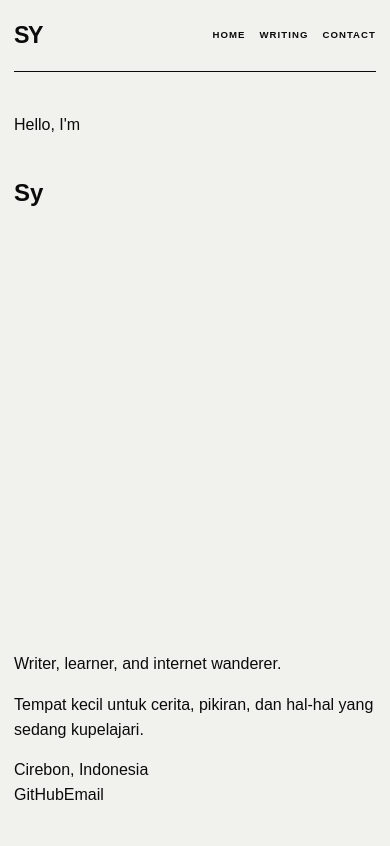
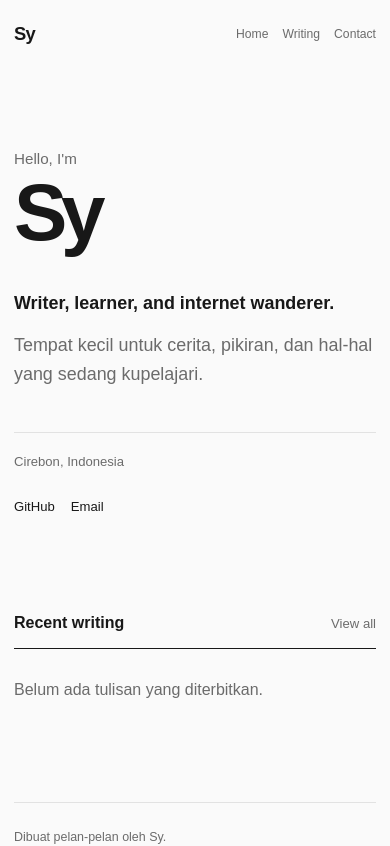
Before and after one commit to ncuyyGans/By-Sy, a Next.js app: page / in a window 390 px wide. Shown: the top 846 px of the page. Built offline with nearby package versions, Linux system fonts and the light colour scheme; no server answers; the database is empty.

Commit message:
style: normalize typography and spacing across public pages

```diff
--- a/app/globals.css
+++ b/app/globals.css
@@ -1,99 +1,73 @@
 :root {
-  --background: #f1f1ed;
-  --foreground: #0b0b0b;
-  --muted: #62625e;
-  --line: #b8b8b1;
-  --accent: #0b0b0b;
-  --surface: #fafaf7;
+  --background: #fafafa;
+  --foreground: #181818;
+  --muted: #6b6b6b;
+  --line: #e2e2e2;
+  --accent: #181818;
+  --surface: #ffffff;
 }
 
 * { box-sizing: border-box; }
 html { scroll-behavior: smooth; }
-body {
-  margin: 0;
-  background: var(--background);
-  color: var(--foreground);
-  font-family: Arial, Helvetica, sans-serif;
-  line-height: 1.55;
-  text-rendering: optimizeLegibility;
-}
+body { margin: 0; background: var(--background); color: var(--foreground); font-family: Arial, Helvetica, sans-serif; line-height: 1.65; text-rendering: optimizeLegibility; }
 a { color: inherit; text-decoration: none; }
 button, input, textarea, select { font: inherit; }
-.site-shell { width: min(100% - 48px, 1320px); margin: 0 auto; }
-.site-header {
-  position: relative;
-  z-index: 10;
-  display: flex;
-  justify-content: space-between;
-  align-items: center;
-  height: 86px;
-  border-bottom: 1px solid var(--foreground);
-  text-transform: uppercase;
-}
-.logo { font-weight: 900; letter-spacing: -.06em; font-size: 1.45rem; }
-.logo-dot { margin-left: 6px; font-size: .52rem; vertical-align: top; }
-.nav { display: flex; gap: clamp(18px, 3vw, 42px); font-size: .72rem; letter-spacing: .11em; font-weight: 700; }
-.nav a { position: relative; }
-.nav a::after { content: ""; position: absolute; left: 0; right: 100%; bottom: -5px; height: 1px; background: currentColor; transition: right .25s ease; }
-.nav a:hover::after { right: 0; }
+.site-shell { width: min(100% - 40px, 820px); margin: 0 auto; }
+.site-header { display: flex; justify-content: space-between; align-items: center; height: 76px; }
+.logo { font-size: 1.15rem; font-weight: 700; letter-spacing: -.035em; }
+.nav { display: flex; gap: 24px; color: var(--muted); font-size: .84rem; }
+.nav a:hover { color: var(--foreground); }
 
-.profile-hero { min-height: calc(100vh - 86px); display: grid; grid-template-rows: auto 1fr auto; padding: 25px 0 36px; }
-.hero-kicker { display: flex; justify-content: space-between; gap: 20px; text-transform: uppercase; font-size: .68rem; letter-spacing: .12em; font-weight: 700; }
-.hero-name { align-self: center; display: flex; flex-direction: column; line-height: .75; letter-spacing: -.095em; }
-.hero-name span { margin-left: .8vw; font-size: clamp(2rem, 6vw, 6rem); font-weight: 400; letter-spacing: -.07em; }
-.hero-name strong { font-size: clamp(10rem, 31vw, 30rem); font-weight: 900; }
-.hero-bottom { display: grid; grid-template-columns: 1fr minmax(300px, 520px); gap: 40px; align-items: end; border-top: 1px solid var(--foreground); padding-top: 18px; }
-.availability { align-self: start; text-transform: uppercase; font-size: .66rem; letter-spacing: .1em; font-weight: 700; }
-.pulse-dot { display: inline-block; width: 8px; height: 8px; margin-right: 8px; border-radius: 50%; background: var(--foreground); animation: pulse 2s infinite; }
-@keyframes pulse { 50% { opacity: .25; } }
-.hero-copy { font-size: clamp(1rem, 1.6vw, 1.3rem); }
-.hero-copy p { margin: 0 0 14px; }
-.hero-copy .role { font-weight: 700; font-size: 1.25em; letter-spacing: -.03em; }
-.social-list { display: flex; flex-wrap: wrap; gap: 9px 20px; margin-top: 25px; text-transform: uppercase; font-size: .67rem; letter-spacing: .09em; font-weight: 700; }
-.social-list a:hover { text-decoration: underline; text-underline-offset: 5px; }
+.profile-hero { padding: 112px 0 100px; }
+.intro-label { margin: 0 0 4px; color: var(--muted); font-size: .95rem; }
+.profile-hero h1, .archive-hero h1 { margin: 0; font-size: clamp(4.5rem, 14vw, 7.5rem); line-height: .95; letter-spacing: -.08em; font-weight: 700; }
+.profile-copy { width: min(100%, 650px); margin-top: 38px; font-size: clamp(1.12rem, 2.5vw, 1.35rem); }
+.profile-copy p { margin: 0 0 12px; }
+.profile-copy .role { color: var(--foreground); font-weight: 600; }
+.profile-copy p:not(.role) { color: var(--muted); }
+.profile-meta { display: flex; justify-content: space-between; gap: 24px; margin-top: 42px; padding-top: 18px; border-top: 1px solid var(--line); color: var(--muted); font-size: .82rem; }
+.profile-meta div { display: flex; flex-wrap: wrap; gap: 16px; }
+.profile-meta a { color: var(--foreground); }
+.profile-meta a:hover { text-decoration: underline; text-underline-offset: 4px; }
 
-.writing-section { padding: 110px 0 80px; }
-.section-label { display: grid; grid-template-columns: 60px 1fr auto; padding: 13px 0; border-top: 1px solid var(--foreground); border-bottom: 1px solid var(--foreground); text-transform: uppercase; font-size: .68rem; letter-spacing: .11em; font-weight: 700; }
-.editorial-row, .archive-row { display: grid; grid-template-columns: 60px 1fr 175px; gap: 20px; align-items: start; padding: 30px 0; border-bottom: 1px solid var(--line); transition: padding .25s ease, background .25s ease; }
-.editorial-row:hover, .archive-row:hover { padding-left: 12px; padding-right: 12px; background: var(--foreground); color: var(--background); }
-.row-number { font-size: .7rem; }
-.tag { display: inline-block; margin-bottom: 8px; font-size: .64rem; text-transform: uppercase; letter-spacing: .12em; font-weight: 700; }
-.editorial-row h2, .archive-row h2 { margin: 0 0 8px; font-size: clamp(1.8rem, 4vw, 4.2rem); line-height: .95; letter-spacing: -.065em; }
-.editorial-row p, .archive-row p { max-width: 630px; margin: 0; color: var(--muted); }
-.editorial-row:hover p, .archive-row:hover p { color: #bdbdb5; }
-.row-meta { display: grid; justify-items: end; gap: 3px; text-align: right; text-transform: uppercase; font-size: .62rem; letter-spacing: .07em; }
-.row-meta b { margin-top: 22px; font-size: 1.25rem; }
+.writing-section { padding: 20px 0 90px; }
+.section-heading { display: flex; justify-content: space-between; align-items: baseline; padding-bottom: 12px; border-bottom: 1px solid var(--foreground); }
+.section-heading h2 { margin: 0; font-size: 1rem; }
+.section-heading a { color: var(--muted); font-size: .82rem; }
+.post-list, .archive-list { display: grid; }
+.post-row { display: grid; grid-template-columns: 1fr 150px; gap: 24px; padding: 24px 0; border-bottom: 1px solid var(--line); }
+.post-row:hover h3 { text-decoration: underline; text-decoration-thickness: 1px; text-underline-offset: 5px; }
+.post-row h3 { margin: 0 0 6px; font-size: clamp(1.25rem, 3vw, 1.55rem); line-height: 1.25; letter-spacing: -.03em; }
+.post-row p { margin: 0; color: var(--muted); font-size: .94rem; }
+.post-meta { display: flex; flex-direction: column; align-items: flex-end; color: var(--muted); font-size: .76rem; }
+.tag { display: block; margin-bottom: 6px; color: var(--muted); font-size: .72rem; }
 
-.archive-hero { min-height: 70vh; padding: 28px 0 60px; display: grid; grid-template-rows: auto 1fr auto; }
-.archive-hero h1 { align-self: center; margin: 30px 0; font-size: clamp(5rem, 15vw, 13rem); line-height: .75; letter-spacing: -.09em; }
-.archive-hero > p { width: min(100%, 520px); margin: 0 0 0 auto; font-size: clamp(1.05rem, 2vw, 1.35rem); }
-.archive-list { border-top: 1px solid var(--foreground); margin-bottom: 90px; }
-.archive-row { grid-template-columns: 60px 1fr 175px; }
+.archive-hero { padding: 100px 0 80px; }
+.archive-hero > p:last-child { width: min(100%, 560px); margin: 32px 0 0; color: var(--muted); font-size: 1.12rem; }
+.archive-list { margin-bottom: 90px; border-top: 1px solid var(--foreground); }
 
-.article { width: min(100%, 1040px); margin: 0 auto; padding: 72px 0 110px; }
-.back-link { display: inline-block; margin-bottom: 70px; text-transform: uppercase; font-size: .66rem; letter-spacing: .1em; font-weight: 700; }
-.article-header { border-top: 1px solid var(--foreground); padding-top: 16px; }
-.article-header h1 { margin: 60px 0 35px; font-size: clamp(3.5rem, 10vw, 8.5rem); line-height: .85; letter-spacing: -.08em; }
-.article-deck { width: min(100%, 680px); margin: 0 0 70px auto; color: var(--muted); font-size: clamp(1.15rem, 2.2vw, 1.55rem); }
-.article-cover { display: block; width: 100%; max-height: 720px; object-fit: cover; margin: 0 0 80px; filter: grayscale(100%); }
-.article-body { width: min(100%, 700px); margin: 0 auto; font-family: Georgia, "Times New Roman", serif; font-size: clamp(1.15rem, 1.7vw, 1.35rem); line-height: 1.8; }
+.article { padding: 70px 0 100px; }
+.back-link { display: inline-block; margin-bottom: 70px; color: var(--muted); font-size: .82rem; }
+.article-header { width: min(100%, 760px); }
+.article-header h1 { margin: 9px 0 24px; font-size: clamp(2.8rem, 8vw, 5rem); line-height: 1.02; letter-spacing: -.065em; }
+.article-deck { margin: 0 0 20px; color: var(--muted); font-size: clamp(1.08rem, 2.5vw, 1.3rem); }
+.article-meta { color: var(--muted); font-size: .78rem; }
+.article-cover { display: block; width: 100%; max-height: 600px; object-fit: cover; margin: 52px 0; }
+.article-body { width: min(100%, 680px); margin: 52px auto 0; font-family: Georgia, "Times New Roman", serif; font-size: clamp(1.08rem, 2vw, 1.2rem); line-height: 1.85; }
 .article-body p { margin: 0 0 1.55em; }
-.article-body p:first-child::first-letter { float: left; padding: .12em .1em 0 0; font-family: Arial, sans-serif; font-size: 4em; font-weight: 900; line-height: .72; }
-.article-end { width: min(100%, 700px); margin: 70px auto 0; padding-top: 18px; border-top: 1px solid var(--foreground); display: flex; justify-content: space-between; text-transform: uppercase; font-size: .65rem; letter-spacing: .1em; }
-.article-end p { margin: 0; }
+.article-end { width: min(100%, 680px); margin: 65px auto 0; padding-top: 18px; border-top: 1px solid var(--line); color: var(--muted); font-size: .82rem; }
 
-.site-footer { display: flex; justify-content: space-between; gap: 20px; padding: 23px 0 42px; border-top: 1px solid var(--foreground); text-transform: uppercase; font-size: .62rem; letter-spacing: .1em; }
+.site-footer { display: flex; justify-content: space-between; gap: 20px; padding: 24px 0 42px; border-top: 1px solid var(--line); color: var(--muted); font-size: .78rem; }
 .site-footer p { margin: 0; }
-.empty-state { padding: 30px 0; color: var(--muted); }
-.large-empty { min-height: 280px; display: flex; flex-direction: column; justify-content: center; align-items: center; border-bottom: 1px solid var(--line); }
-.large-empty p { color: var(--foreground); font-size: 1.3rem; margin: 0; }
+.empty-state { padding: 35px 0; color: var(--muted); }
+.empty-state p { margin: 0; }
 
 /* Admin primitives */
 .eyebrow { font-size: .68rem; letter-spacing: .12em; text-transform: uppercase; font-weight: 700; }
 .text-link { font-size: .8rem; text-decoration: underline; text-underline-offset: 4px; }
-.admin-wrap { min-height: 100vh; padding: 38px 0 80px; }
+.admin-wrap { width: min(100% - 40px, 1050px); min-height: 100vh; padding: 38px 0 80px; }
 .admin-top { display:flex; justify-content:space-between; align-items:center; gap:20px; margin-bottom:50px; }
-.admin-top h1 { font-size: clamp(3rem, 8vw, 7rem); line-height: .85; letter-spacing: -.07em; }
+.admin-top h1 { margin: 0; font-size: clamp(3rem, 8vw, 6rem); line-height: .9; letter-spacing: -.07em; }
 .admin-card { background:var(--surface); border:1px solid var(--foreground); padding:24px; }
 .admin-card h2 { margin: 0 0 8px; letter-spacing: -.04em; }
 .admin-card > p { color:var(--muted); }
@@ -103,31 +77,22 @@ input, textarea { width:100%; border:1px solid var(--line); background:var(--bac
 textarea { min-height:140px; resize:vertical; }
 .button { display:inline-flex; width: fit-content; border:1px solid var(--foreground); padding:10px 16px; background:var(--foreground); color:var(--background); cursor:pointer; text-transform: uppercase; font-size: .68rem; letter-spacing: .08em; font-weight: 700; }
 .button:hover { background: transparent; color: var(--foreground); }
-.notice { background:#e1e1dc; border: 1px solid var(--foreground); padding:12px 14px; font-size:.85rem; }
+.notice { background:#f1f1f1; border: 1px solid var(--foreground); padding:12px 14px; font-size:.85rem; }
 
-@media (max-width: 760px) {
-  .site-shell { width:min(100% - 28px, 1320px); }
-  .site-header { height: 72px; }
-  .nav { gap: 14px; font-size: .6rem; }
-  .profile-hero { min-height: calc(100svh - 72px); }
-  .hero-name { line-height: .8; }
-  .hero-name strong { font-size: clamp(9rem, 47vw, 15rem); }
-  .hero-bottom { grid-template-columns: 1fr; gap: 38px; }
-  .availability { order: 2; }
-  .writing-section { padding-top: 75px; }
-  .section-label { grid-template-columns: 38px 1fr; }
-  .section-label a { display: none; }
-  .editorial-row, .archive-row { grid-template-columns: 34px 1fr; gap: 8px; }
-  .row-meta { display: none; }
-  .editorial-row h2, .archive-row h2 { font-size: 2.15rem; }
-  .archive-hero { min-height: 62vh; }
-  .archive-hero h1 { font-size: 20vw; }
-  .archive-hero > p { width: 85%; }
-  .article { padding-top: 45px; }
-  .back-link { margin-bottom: 45px; }
-  .article-header h1 { margin: 45px 0 28px; }
-  .article-deck { margin-bottom: 50px; }
-  .article-cover { margin-bottom: 50px; }
+@media (max-width: 680px) {
+  .site-shell { width: min(100% - 28px, 820px); }
+  .site-header { height: 68px; }
+  .nav { gap: 14px; font-size: .76rem; }
+  .profile-hero { padding: 78px 0 72px; }
+  .profile-hero h1, .archive-hero h1 { font-size: 5rem; }
+  .profile-meta { flex-direction: column; }
+  .writing-section { padding-bottom: 70px; }
+  .post-row { grid-template-columns: 1fr; gap: 10px; }
+  .post-meta { flex-direction: row; align-items: center; gap: 10px; }
+  .archive-hero { padding: 72px 0 60px; }
+  .article { padding-top: 46px; }
+  .back-link { margin-bottom: 48px; }
+  .article-cover { margin: 38px 0; }
   .site-footer { flex-direction: column; }
   .admin-top { align-items:flex-start; flex-direction:column; }
 }
```
Also changed, not shown: app/editor.css (+12 -61 lines).
